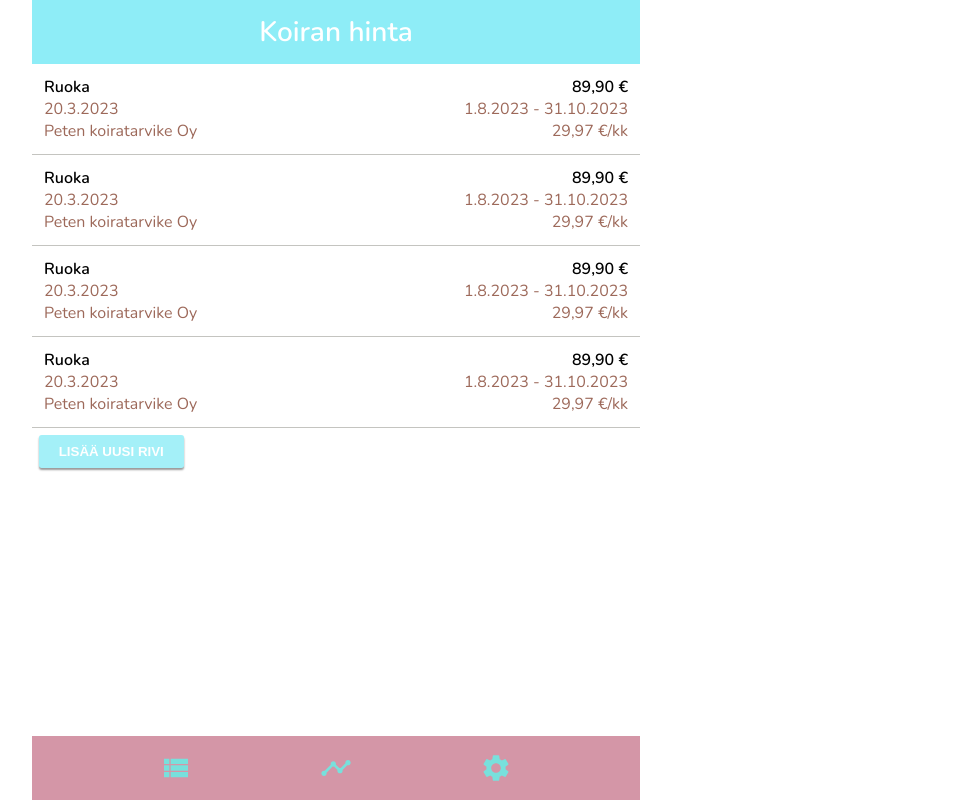
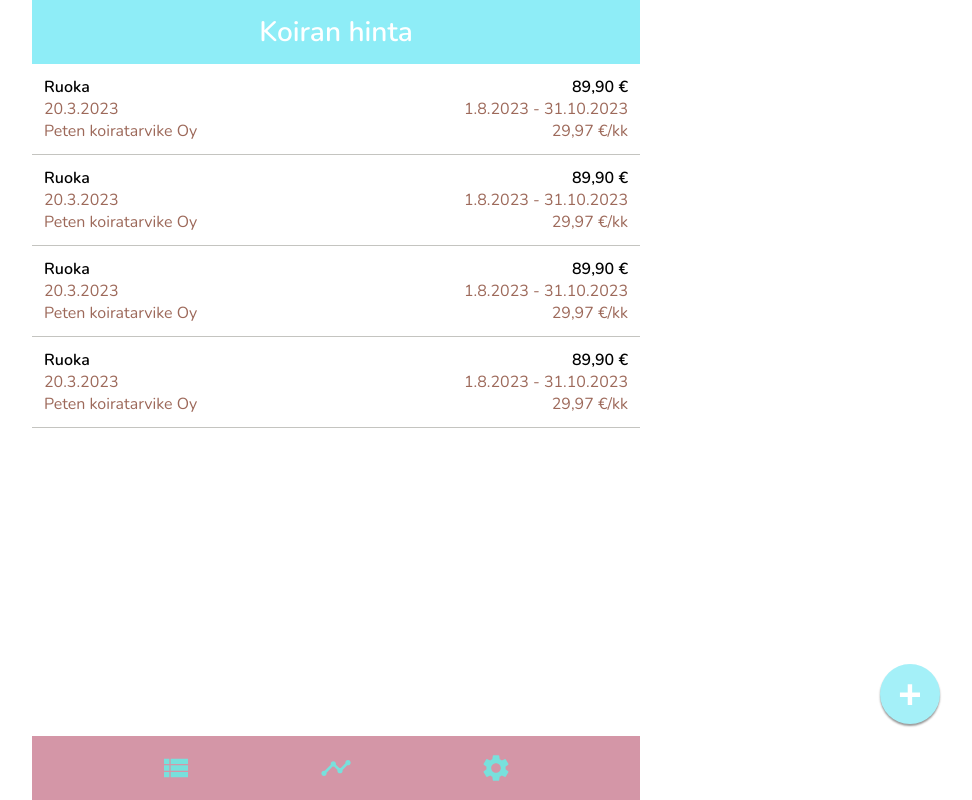
Before and after one commit to TiiaJau/koiran-hinta, a React (Vite) app: page / in a window 1280 px wide. Shown: the whole page, without its empty margins (304-1276 px from the left). Built offline with nearby package versions, Linux system fonts and the light colour scheme.

Commit message:
lisää FloatingButton-komponentin

```diff
--- a/src/components/App/App.jsx
+++ b/src/components/App/App.jsx
@@ -1,4 +1,4 @@
-import Button from '../../shared/buttons'
+import { FloatingButton } from '../../shared/buttons'
 import Content from '../Content'
 import Menu from '../Menu'
 import Header from '../Header'
@@ -16,7 +16,7 @@ function App() {
           <Item />
           <Item />
           <Item />
-          <Button primary>LISÄÄ UUSI RIVI</Button>
+          <FloatingButton primary>+</FloatingButton>
         </Content>
         <Menu />
       </div>
--- /dev/null
+++ b/src/shared/buttons/FloatingButton.jsx
@@ -0,0 +1,15 @@
+import styles from './buttons.module.scss'
+import clsx from 'clsx'
+import Button from './Button.jsx'
+
+function FloatingButton({className, ...props}) {
+  return (
+    <Button className={clsx(
+              styles.button_floating,
+              className
+            )}
+            {...props} />
+  )
+}
+
+export { FloatingButton as default, FloatingButton }
--- a/src/shared/buttons/buttons.module.scss
+++ b/src/shared/buttons/buttons.module.scss
@@ -37,3 +37,17 @@
     background-color: $color-secondary;
     color: $color-neutral-lightest;
   }
+
+  .button_floating {
+    position: fixed;
+    bottom: 3.5rem;
+    right: 1rem;
+    border-radius: 50%;
+    font-size: 2.5em;
+    width: 1.5em;
+    height: 1.5em;
+    padding: 0.5em;
+    display: flex;
+    justify-content: center;
+    align-items: center;
+  }
--- a/src/shared/buttons/index.js
+++ b/src/shared/buttons/index.js
@@ -1 +1,4 @@
-export { Button as default, Button } from './Button.jsx'
+import Button from './Button.jsx'
+import FloatingButton from './FloatingButton.jsx'
+
+export { Button as default, Button, FloatingButton }
```
